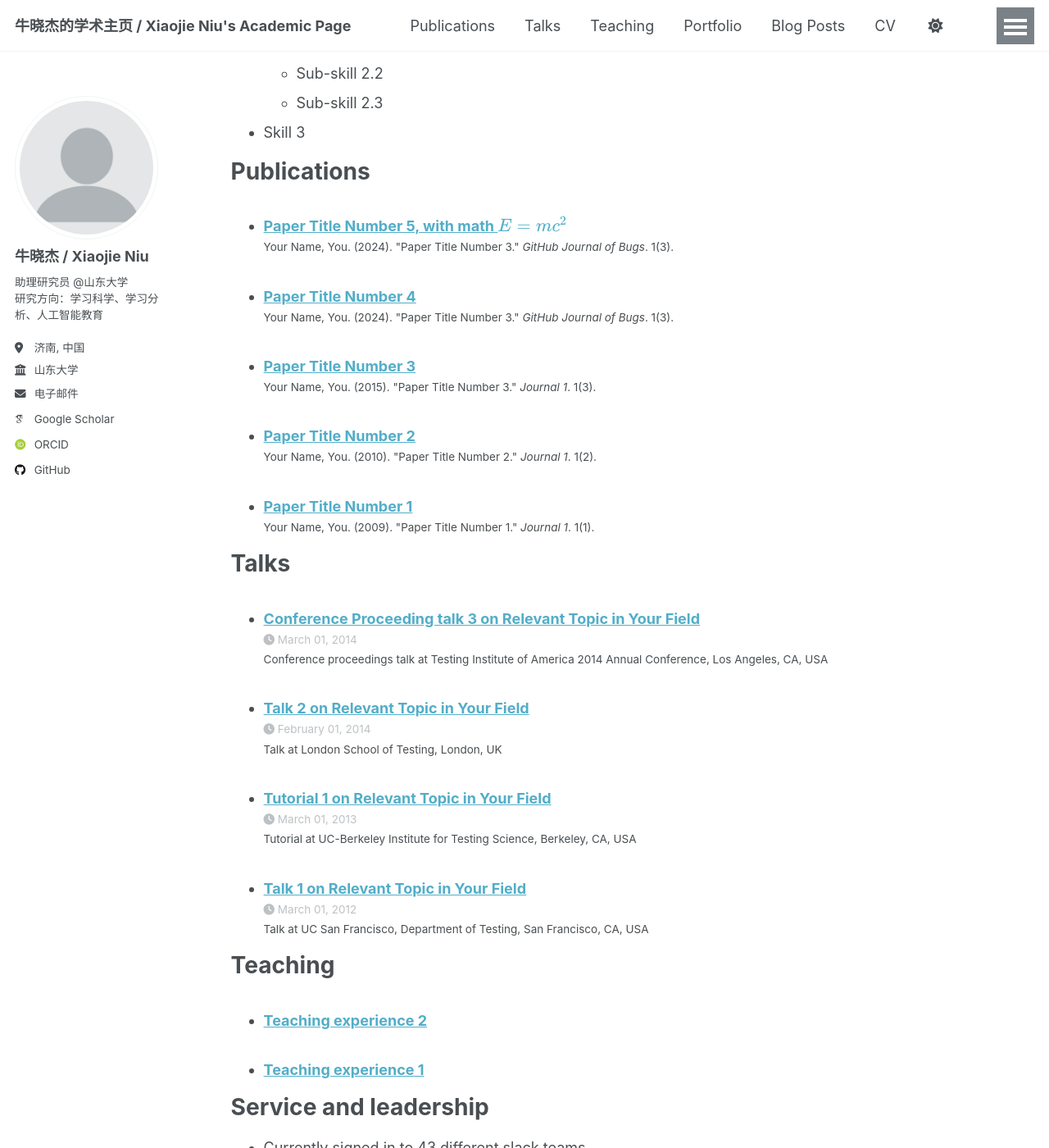
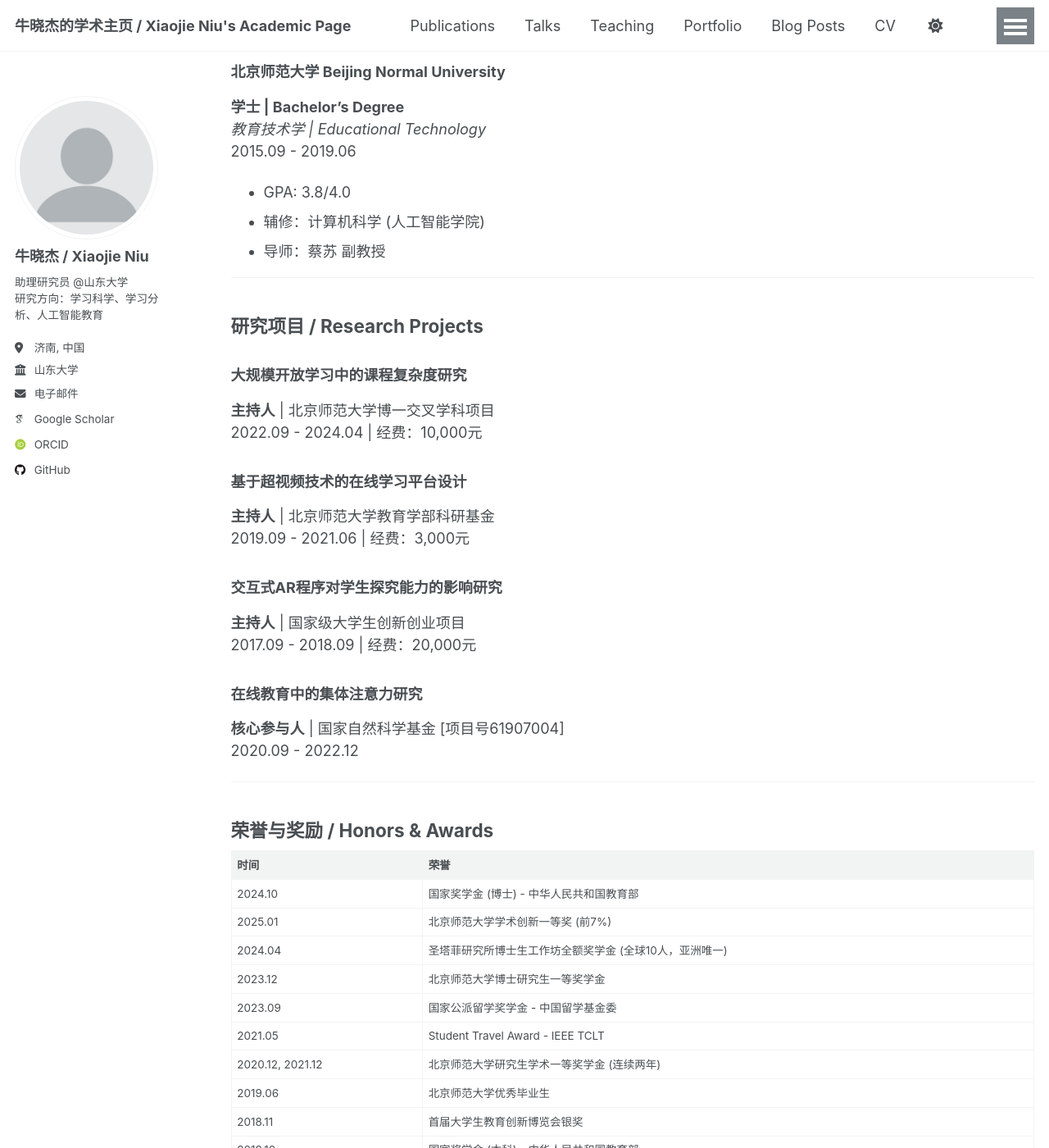
Before and after one commit to Xiaojie-Niu/xiaojie.github.io, a Jekyll site: the page built from _pages/cv.md, in a window 1280 px wide and 1400 px high, scrolled down 887 px. Shown: the whole window at 82% size. Built offline with Jekyll 4.4.1, drawn with Linux system fonts in a browser that asks for light colours; some web fonts are replaced; a script that is not in the unit is left out; some of the changed text lies outside the part shown.

Commit message:
Update cv.md

```diff
--- a/_pages/cv.md
+++ b/_pages/cv.md
@@ -9,56 +9,152 @@ redirect_from:
 
 {% include base_path %}
 
-Education
-======
-* Ph.D in Version Control Theory, GitHub University, 2018 (expected)
-* M.S. in Jekyll, GitHub University, 2014
-* B.S. in GitHub, GitHub University, 2012
+## 教育背景 / Education
 
-Work experience
-======
-* Spring 2024: Academic Pages Collaborator
-  * GitHub University
-  * Duties includes: Updates and improvements to template
-  * Supervisor: The Users
+### 北京师范大学 Beijing Normal University
+**博士生 | PhD Candidate**
+*互联网教育 | Internet Education*
+2022.09 - 2025.10 (预计)
+- 导师：张婧婧 教授
+- 论文：在线学习共同体中的集体智慧研究
 
-* Fall 2015: Research Assistant
-  * GitHub University
-  * Duties included: Merging pull requests
-  * Supervisor: Professor Hub
+### 南澳大学 University of South Australia
+**联合培养博士生 | Visiting PhD Student**
+*学习变革与复杂性研究中心*
+2023.09 - 2024.01
+- 合作导师：Shane Dawson, Vitomir Kovanović
 
-* Summer 2015: Research Assistant
-  * GitHub University
-  * Duties included: Tagging issues
-  * Supervisor: Professor Git
+### 北京师范大学 Beijing Normal University
+**硕士 (保研) | Master's Degree**
+*互联网教育 | Internet Education*
+2019.09 - 2022.06
+- GPA: 3.7/4.0
+- 导师：张婧婧 教授
+- 论文：大规模开放式学习社区中的知识趋同与知识传染
 
-Skills
-======
-* Skill 1
-* Skill 2
-  * Sub-skill 2.1
-  * Sub-skill 2.2
-  * Sub-skill 2.3
-* Skill 3
+### 北京师范大学 Beijing Normal University
+**学士 | Bachelor's Degree**
+*教育技术学 | Educational Technology*
+2015.09 - 2019.06
+- GPA: 3.8/4.0
+- 辅修：计算机科学 (人工智能学院)
+- 导师：蔡苏 副教授
 
-Publications
-======
-  <ul>{% for post in site.publications reversed %}
-    {% include archive-single-cv.html %}
-  {% endfor %}</ul>
+---
 
-Talks
-======
-  <ul>{% for post in site.talks reversed %}
-    {% include archive-single-talk-cv.html  %}
-  {% endfor %}</ul>
+## 研究项目 / Research Projects
 
-Teaching
-======
-  <ul>{% for post in site.teaching reversed %}
-    {% include archive-single-cv.html %}
-  {% endfor %}</ul>
+### 大规模开放学习中的课程复杂度研究
+**主持人** | 北京师范大学博一交叉学科项目
+2022.09 - 2024.04 | 经费：10,000元
 
-Service and leadership
-======
-* Currently signed in to 43 different slack teams
+### 基于超视频技术的在线学习平台设计
+**主持人** | 北京师范大学教育学部科研基金
+2019.09 - 2021.06 | 经费：3,000元
+
+### 交互式AR程序对学生探究能力的影响研究
+**主持人** | 国家级大学生创新创业项目
+2017.09 - 2018.09 | 经费：20,000元
+
+### 在线教育中的集体注意力研究
+**核心参与人** | 国家自然科学基金 [项目号61907004]
+2020.09 - 2022.12
+
+---
+
+## 荣誉与奖励 / Honors & Awards
+
+| 时间 | 荣誉 |
+|------|------|
+| 2024.10 | 国家奖学金 (博士) - 中华人民共和国教育部 |
+| 2025.01 | 北京师范大学学术创新一等奖 (前7%) |
+| 2024.04 | 圣塔菲研究所博士生工作坊全额奖学金 (全球10人，亚洲唯一) |
+| 2023.12 | 北京师范大学博士研究生一等奖学金 |
+| 2023.09 | 国家公派留学奖学金 - 中国留学基金委 |
+| 2021.05 | Student Travel Award - IEEE TCLT |
+| 2020.12, 2021.12 | 北京师范大学研究生学术一等奖学金 (连续两年) |
+| 2019.06 | 北京师范大学优秀毕业生 |
+| 2018.11 | 首届大学生教育创新博览会银奖 |
+| 2018.10 | 国家奖学金 (本科) - 中华人民共和国教育部 |
+| 2018.04 | 美国大学生数学建模竞赛H奖 |
+
+---
+
+## 学术活动 / Academic Activities
+
+### 国际会议 / International Conferences
+
+**2025.07** - ICLS 2025, 赫尔辛基, 芬兰
+*学术汇报：Online Learning Strategy Transition in Blended Courses*
+
+**2024.07** - 圣塔菲研究所计算社会科学博士生工作坊, 美国
+*(2024年全球入围10人，亚洲唯一入围者)*
+
+**2024.03** - LAK24 (第十四届国际学习分析与知识大会), 日本
+*Workshop汇报：Knowledge Diffusion and Convergence in Complex System*
+
+**2023.11** - Education Futures HDR Forum, 澳大利亚
+*学术汇报：Knowledge Diffusion and Convergence as Social Contagion*
+
+**2023.09** - BEHAVE Summer School 2023, 意大利布雷西亚大学
+*(国际候选者17/80入选)*
+
+**2018.12** - ICCE 2018 (第26届国际计算机教育大会), 菲律宾马尼拉
+
+### 国内会议 / Domestic Conferences
+
+**2024.11** - 第十届全国教育实证研究论坛, 上海
+*学术汇报：如何有效设计在线学习共同体？*
+
+**2023.09** - 青年学者沙龙, 北京师范大学昌平校园
+
+**2023.08** - 中国教育学会学习科学研究分会杰出青年训练营 (首届), 北京大学
+
+---
+
+## 学术服务 / Academic Service
+
+**审稿人 / Reviewer:**
+- Systems Research and Behavioral Science (SSCI) - 2023.12
+- International Society of the Learning Sciences (ISLS) 2024
+- Learning Analytics & Knowledge Conference (LAK) 2026
+
+**学术会员 / Membership:**
+- IEEE TCLT (IEEE学习技术社区会员) - From 2021.09
+- Society for Learning Analytics Research (SoLAR) - From 2023.12
+
+---
+
+## 技能 / Skills
+
+**编程语言:**
+- Python (熟练)
+- R (熟练)
+- MySQL
+- C# (Unity 3D)
+
+**统计分析方法:**
+- 社会网络分析 (SNA)
+- 认知网络分析 (ENA)
+- 序列分析
+- 相关分析
+- 复杂网络分析
+- 多主体建模 (Agent-Based Modeling)
+- 时间序列分析
+
+**项目经验:**
+- 单缝衍射AR程序 (Unity 3D + Vuforia)
+- Python网络数据爬虫
+- 基于CNN的人脸识别
+- 自动问卷统计分析报告生成
+
+---
+
+## 语言能力 / Languages
+
+- **中文 / Chinese:** 母语 / Native
+- **英语 / English:** 流利 / Fluent (学术英语)
+
+---
+
+[下载完整简历PDF / Download Full CV (PDF)](/files/CV_XiaojieNiu.pdf)
```
Also changed, not shown: other parts of _pages/cv.md (+1 -1 lines).
